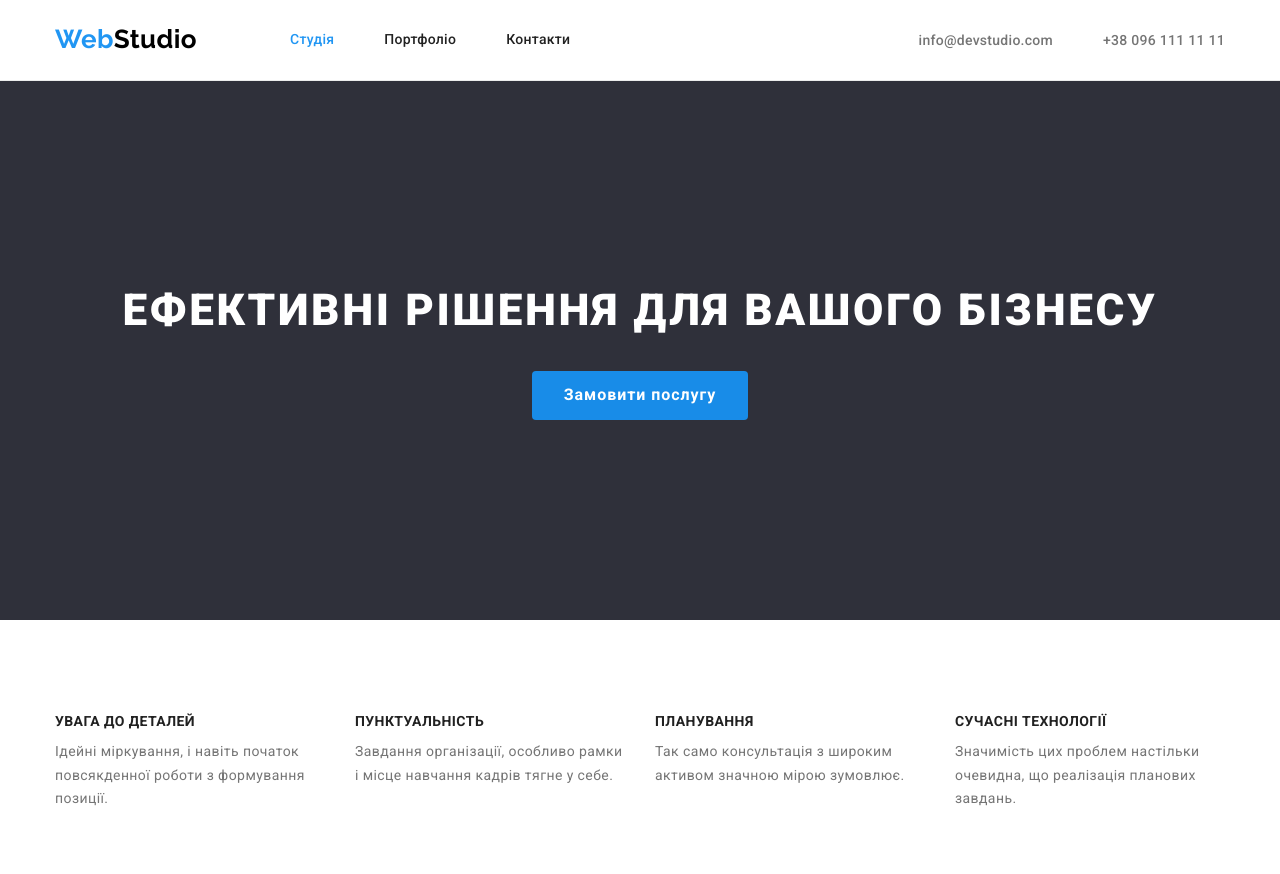
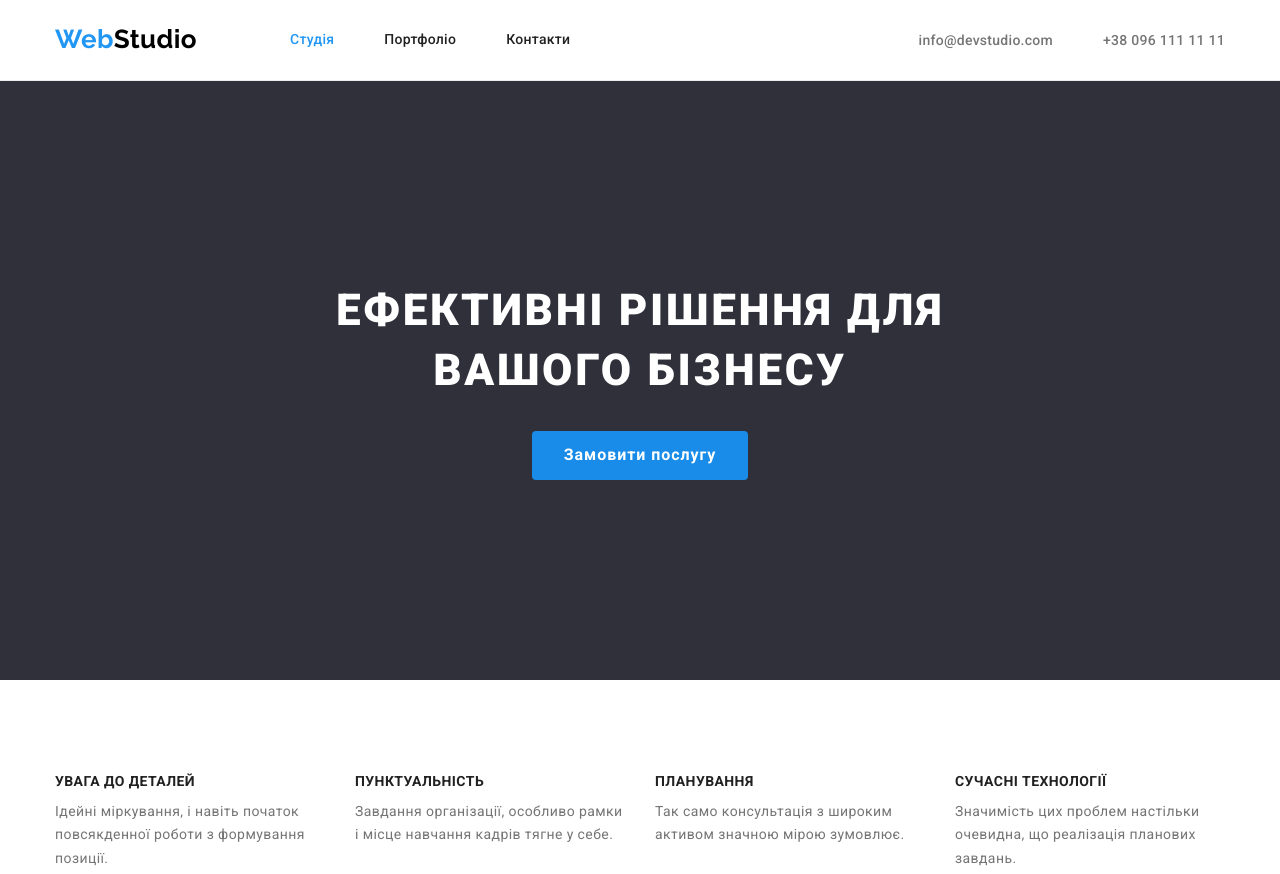
Before and after one commit to InnaShavarovska/goit-markup-hw-03, a plain HTML site: page index.html in a window 1280 px wide. Shown: the top 874 px of the page. Drawn offline with nearby package versions, Linux system fonts and the light colour scheme.

Commit message:
остаточні зміни

```diff
--- a/css/styles.css
+++ b/css/styles.css
@@ -166,7 +166,8 @@ display: flex;
     padding-bottom: 200px;
 }
 .hero-title {
-    margin-bottom: 30px;
+    margin: 0 auto;
+    width: 696px;
 
     color: var(--white-color);
     font-weight: 900;
@@ -176,7 +177,12 @@ display: flex;
     text-transform: uppercase;
 }
 .hero-button {
-    padding: 10px 32px;
+    display: inline-flex;
+    align-items: center;
+    justify-content: center;
+    padding-top: 10px;
+    padding-bottom: 10px;
+    margin-top: 30px;
     border-radius: 4px;
     border: transparent;
     min-width: 216px;
```
Also changed, not shown: portfolio.html (+2 -2 lines).
